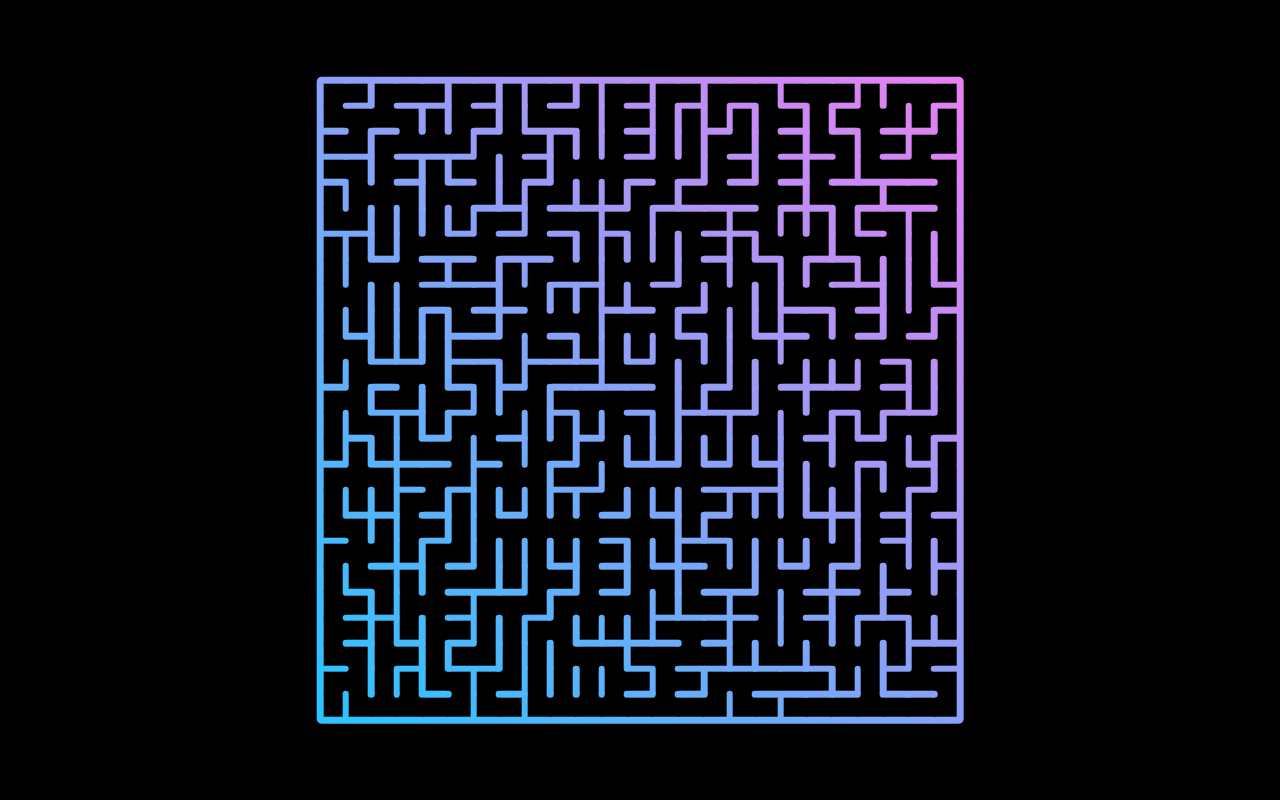
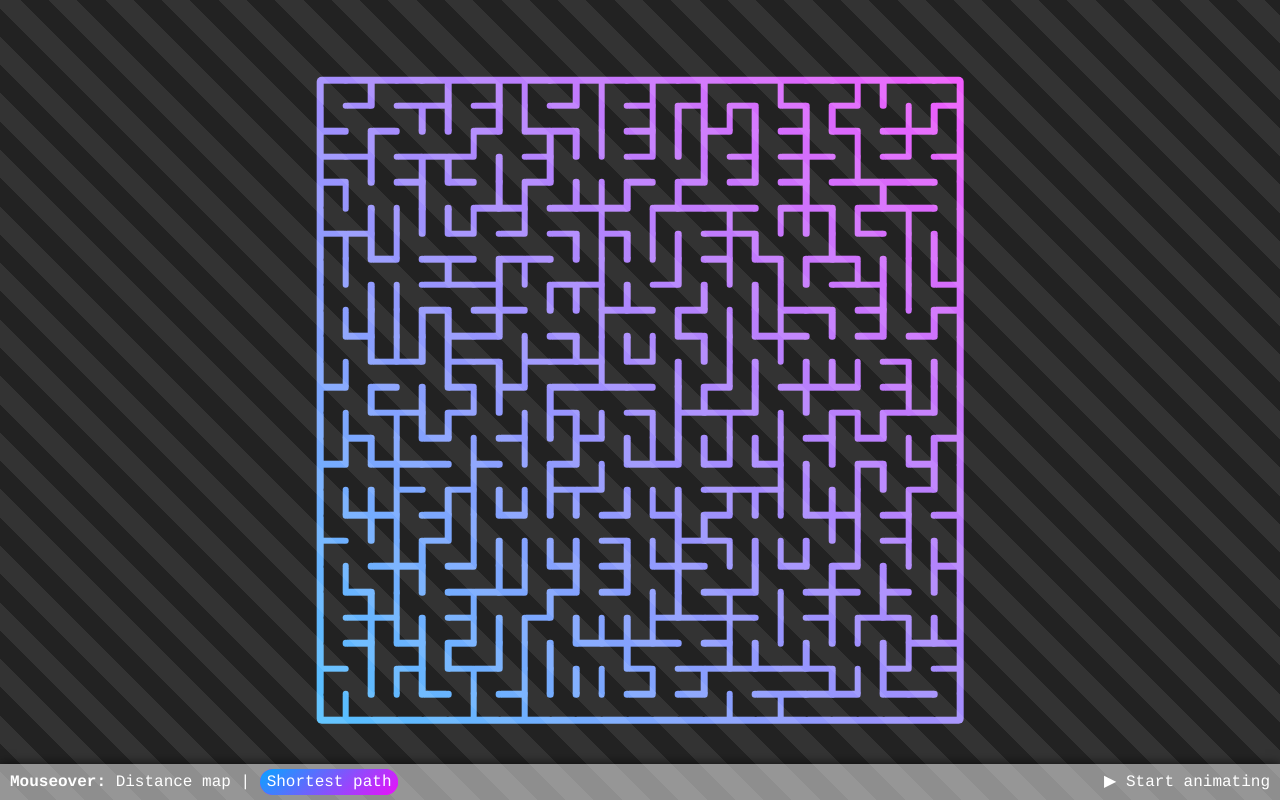
Before and after one commit to ebellbog/mazer-3d, a website built with webpack: page src/index.html in a window 1280 px wide. Built offline with nearby package versions, Linux system fonts and the light colour scheme; files whose address does not match are found by name.

Commit message:
restore lost styling for toolbar

```diff
--- a/src/index.html
+++ b/src/index.html
@@ -12,15 +12,15 @@
                 <div id="maze"></div>
             </div>
             <div id="toolbar">
-                <span id="interaction-mode">
+                <div id="interaction-mode">
                     <span class="tool-label">Mouseover:</span>
                     <span class="tool-option" id="distance-map">Distance map</span>
                     <span class="separator"> | </span>
-                    <span class="tool-option option-selected" id="shortest-path">Shortest path</span>
-                </span>
-                <span id="animation-controls">
+                    <span class="tool-option active" id="shortest-path">Shortest path</span>
+                </div>
+                <div id="animation-controls">
                     <span id="start-animating" class="tool-option">	&#9654; Start animating</span>
-                </span>
+                </div>
             </div>
         </div>
         <div id="templates" hidden>
--- a/src/less/style.less
+++ b/src/less/style.less
@@ -1,6 +1,12 @@
 // Variables
 
 @bgColor: black;
+@bgColorLight: #333;
+@bgColorDark: #222;
+
+@gradientColor1: #3bb7ff;
+@gradientColor2: #ee42fb;
+
 @wallColor: white;
 @wallWidth: 13%;
 
@@ -39,18 +45,25 @@
 body {
     margin: 0;
     padding: 0;
+    overflow: hidden;
 }
 
 #page-background {
     width: 100%;
     height: 100vh;
-    background-color: @bgColor;
+    background-image: repeating-linear-gradient(
+        45deg,
+        @bgColorLight,
+        @bgColorLight 20px,
+        @bgColorDark 20px,
+        @bgColorDark 40px
+    );
 }
 
 #maze-background {
     .centered();
 
-    background-image: linear-gradient(45deg, #2ac4ff, #e97ff1);
+    background-image: linear-gradient(45deg, @gradientColor1, @gradientColor2);
     overflow: hidden;
 
     mix-blend-mode: screen;
@@ -58,7 +71,6 @@ body {
     &.highlight-foreground {
         background-image: none;
         background-color: white;
-        mix-blend-mode: normal;
     }
 }
 
@@ -185,3 +197,55 @@ body {
         border-right: @tooltipArrowSize solid transparent;
     }
 }
+
+#toolbar {
+    cursor: default;
+
+    position: absolute;
+    bottom: 0;
+    left: 0;
+    width: 100%;
+
+    height: 36px;
+    line-height: 36px;
+
+    background-color: rgba(250, 250, 250, 0.5);
+    box-shadow: 0 0 10px rgba(0, 0, 0, 0.75);
+
+    font-family: Courier, monospace;
+    color: white;
+
+    .tool-label {
+        font-weight: bold;
+    }
+
+    .tool-option {
+        cursor: pointer;
+
+        &:hover {
+            text-decoration: underline;
+        }
+
+        &.active {
+            cursor: default;
+
+            background-image: linear-gradient(140deg, darken(@gradientColor1, 10%), darken(@gradientColor2, 10%));
+            background-color: darken(@gradientColor2, 10%);
+            padding: 4px 7px;
+            border-radius: 14px;
+
+            &:hover {
+                text-decoration: none;
+            }
+        }
+    }
+
+    #interaction-mode {
+        float: left;
+        padding-left: 10px;
+    }
+    #animation-controls {
+        float: right;
+        padding-right: 10px;
+    }
+}
```
